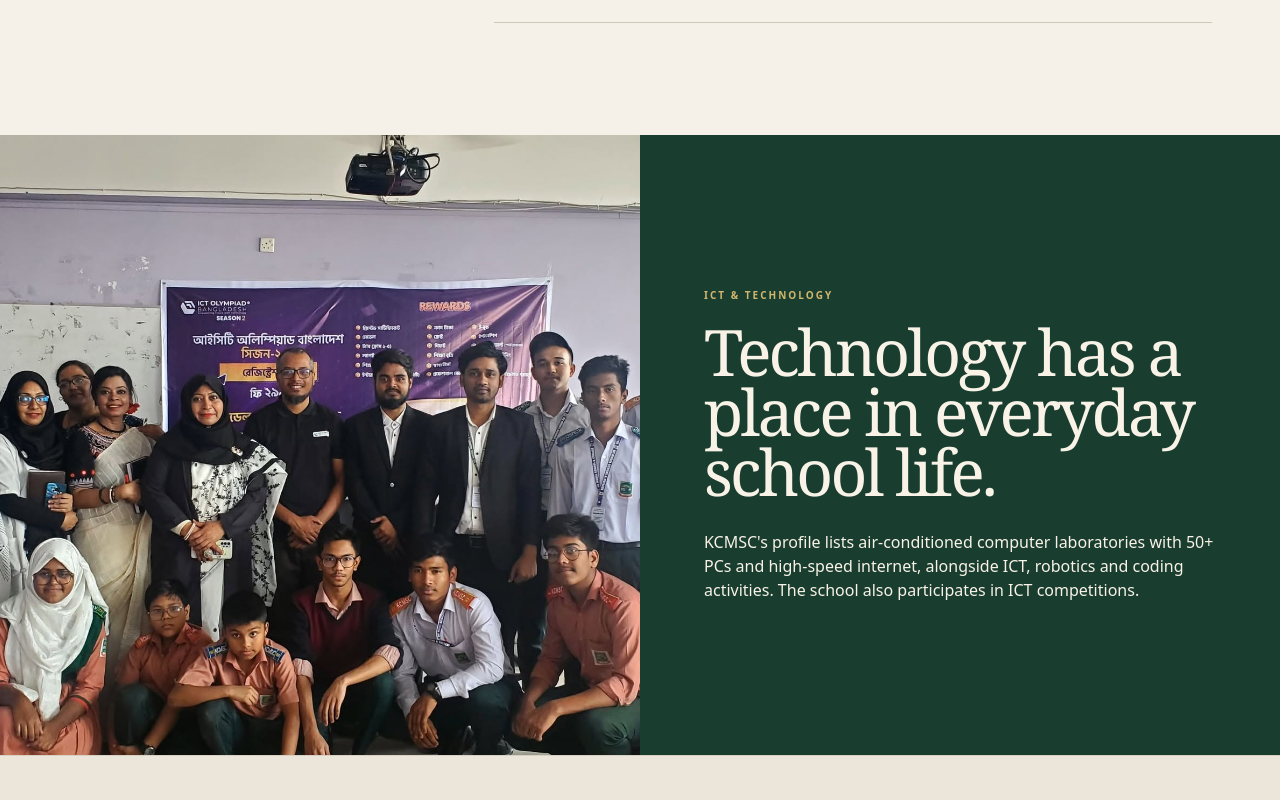
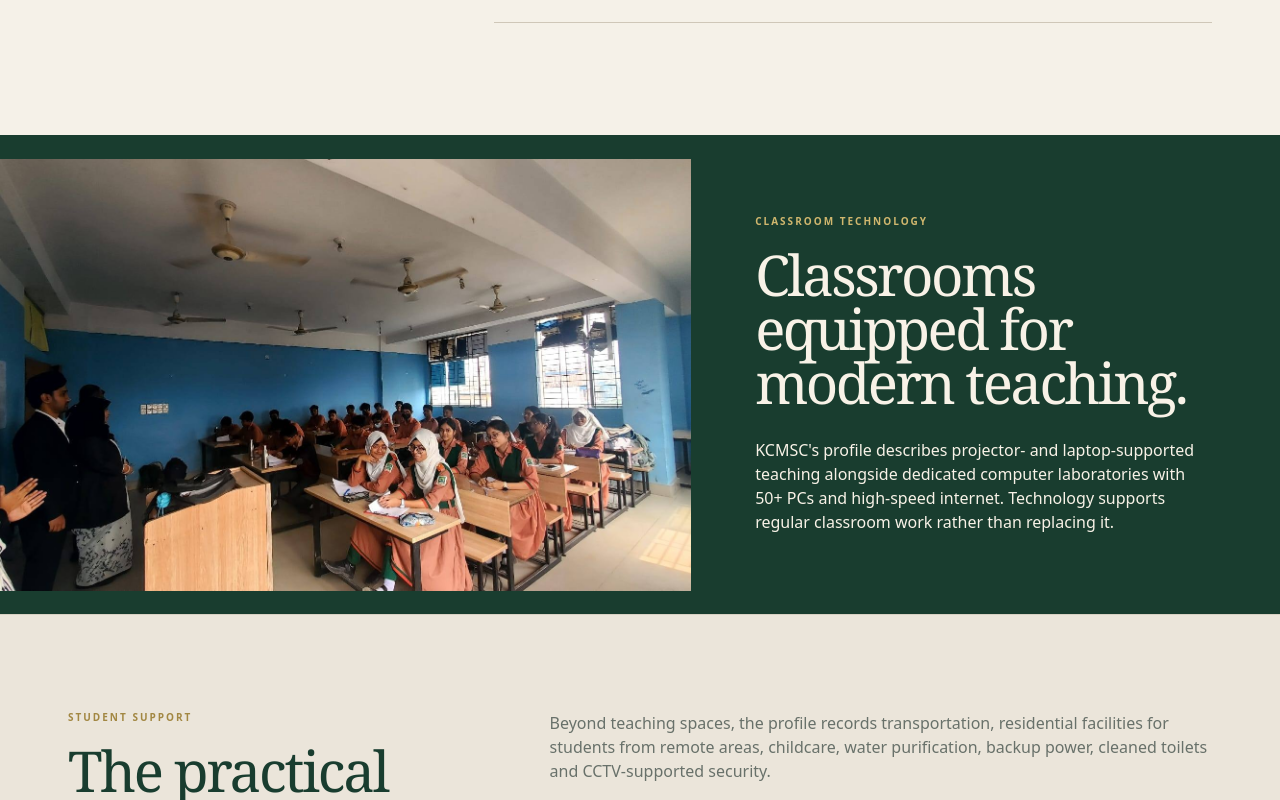
Before and after one commit to mdhzarif03/KCMSC, a Next.js app: page /en/facilities in a window 1280 px wide. Shown: the part 2860-3660 px from the top of the page. Built offline with nearby package versions, Linux system fonts and the light colour scheme; no server answers; the database is empty.

Commit message:
Update page.tsx

```diff
--- a/src/app/[locale]/facilities/page.tsx
+++ b/src/app/[locale]/facilities/page.tsx
@@ -44,10 +44,10 @@ const fallback = {
     facilitiesTitle: "What the school provides.",
     facilitiesBody:
       "The following facilities are listed in the KCMSC profile and school content. They are presented here as a reference for students and families, rather than as decorative marketing claims.",
-    gardenKicker: "ICT & TECHNOLOGY",
-    gardenTitle: "Technology has a place in everyday school life.",
+    gardenKicker: "CLASSROOM TECHNOLOGY",
+    gardenTitle: "Classrooms equipped for modern teaching.",
     gardenBody:
-      "KCMSC's profile lists air-conditioned computer laboratories with 50+ PCs and high-speed internet, alongside ICT, robotics and coding activities. The school also participates in ICT competitions.",
+      "KCMSC's profile describes projector- and laptop-supported teaching alongside dedicated computer laboratories with 50+ PCs and high-speed internet. Technology supports regular classroom work rather than replacing it.",
     supportKicker: "STUDENT SUPPORT",
     supportTitle: "The practical details matter too.",
     supportBody:
@@ -92,10 +92,10 @@ const fallback = {
     facilitiesTitle: "স্কুলের উল্লেখিত সুবিধাগুলো।",
     facilitiesBody:
       "কেসিএমএসসি-র প্রোফাইল ও স্কুলের প্রকাশিত তথ্যের ভিত্তিতে নিচের সুবিধাগুলো দেওয়া হলো। এগুলো সাজানো হয়েছে শিক্ষার্থী ও অভিভাবকদের তথ্যের জন্য, অলঙ্কার হিসেবে নয়।",
-    gardenKicker: "আইসিটি ও প্রযুক্তি",
-    gardenTitle: "প্রতিদিনের স্কুলজীবনেও প্রযুক্তির ব্যবহার।",
+    gardenKicker: "শ্রেণিকক্ষে প্রযুক্তি",
+    gardenTitle: "আধুনিক পাঠদানের উপযোগী শ্রেণিকক্ষ।",
     gardenBody:
-      "কেসিএমএসসি-র প্রোফাইলে ৫০+ পিসি ও হাই-স্পিড ইন্টারনেটসহ শীতাতপনিয়ন্ত্রিত কম্পিউটার ল্যাবের কথা বলা হয়েছে। ICT, রোবোটিক্স ও কোডিং কার্যক্রমও রয়েছে।",
+      "কেসিএমএসসি-র প্রোফাইলে প্রজেক্টর ও ল্যাপটপ-সহায়ক পাঠদানের পাশাপাশি ৫০+ পিসি ও হাই-স্পিড ইন্টারনেটসহ কম্পিউটার ল্যাবের কথা উল্লেখ রয়েছে। প্রযুক্তি এখানে নিয়মিত পাঠদানের সহায়ক।",
     supportKicker: "শিক্ষার্থী সহায়তা",
     supportTitle: "দৈনন্দিন প্রয়োজনের বিষয়গুলোও গুরুত্বপূর্ণ।",
     supportBody:
@@ -215,15 +215,22 @@ export default async function FacilitiesPage({ params }: { params: Promise<{ loc
       </section>
 
       <section className="bg-[#193d2f] text-[#f8f2e7]">
-        <div className="mx-auto grid max-w-[1440px] lg:grid-cols-[1fr_1fr]">
-          <div className="relative min-h-[520px] lg:min-h-[620px]">
-            <Image src="/kcmsc/facilities/ict_olympiad_at_kc.jpg" alt="KCMSC students taking part in ICT activities" fill sizes="(min-width: 1024px) 50vw, 100vw" className="object-cover" />
+        <div className="mx-auto grid max-w-[1440px] lg:grid-cols-[1.08fr_.92fr] lg:items-center">
+          <div className="relative aspect-video w-full overflow-hidden lg:aspect-[16/10]">
+            <Image
+              src="/kcmsc/facilities/teacher_taking_class.jpg"
+              alt="KCMSC classroom with projector-supported teaching"
+              fill
+              sizes="(min-width: 1024px) 55vw, 100vw"
+              quality={92}
+              className="object-cover object-center"
+            />
           </div>
-          <div className="flex items-center px-6 py-16 sm:px-10 sm:py-20 lg:px-16 lg:py-24">
+          <div className="flex items-center px-7 py-14 sm:px-10 sm:py-16 lg:px-16 lg:py-20">
             <div className="max-w-xl">
               <p className="kc-light-kicker">{copy.gardenKicker}</p>
-              <h2 className="mt-5 font-heading text-[clamp(2.8rem,5vw,5rem)] leading-[.94] tracking-[-.045em]">{copy.gardenTitle}</h2>
-              <p className="mt-7 text-sm leading-7 text-white/72 sm:text-base">{copy.gardenBody}</p>
+              <h2 className="mt-5 font-heading text-[clamp(2.7rem,4.4vw,4.8rem)] leading-[.96] tracking-[-.045em]">{copy.gardenTitle}</h2>
+              <p className="mt-7 max-w-lg text-sm leading-7 text-white/72 sm:text-base">{copy.gardenBody}</p>
             </div>
           </div>
         </div>
```
